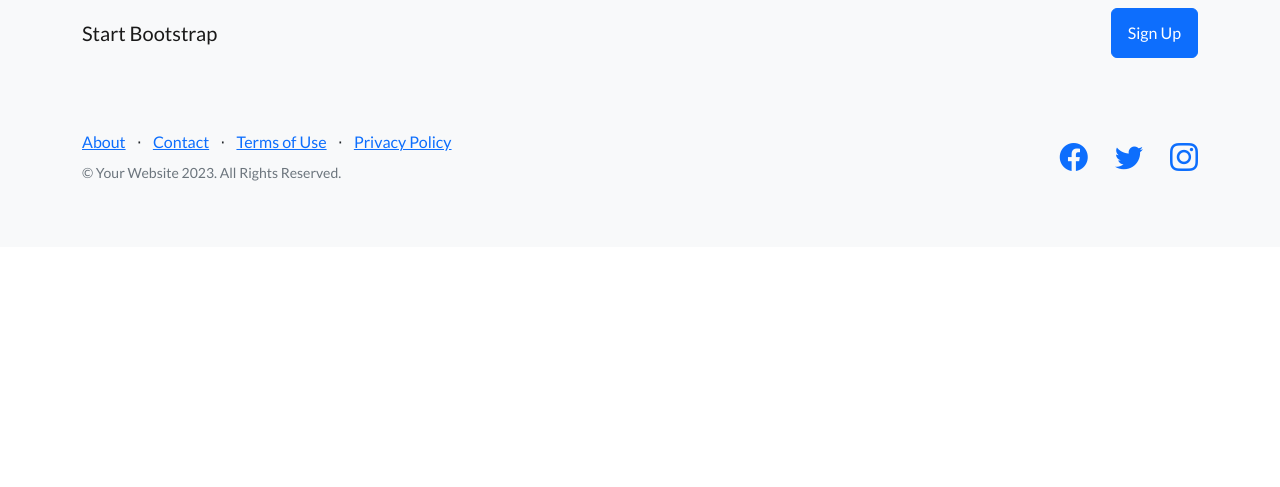
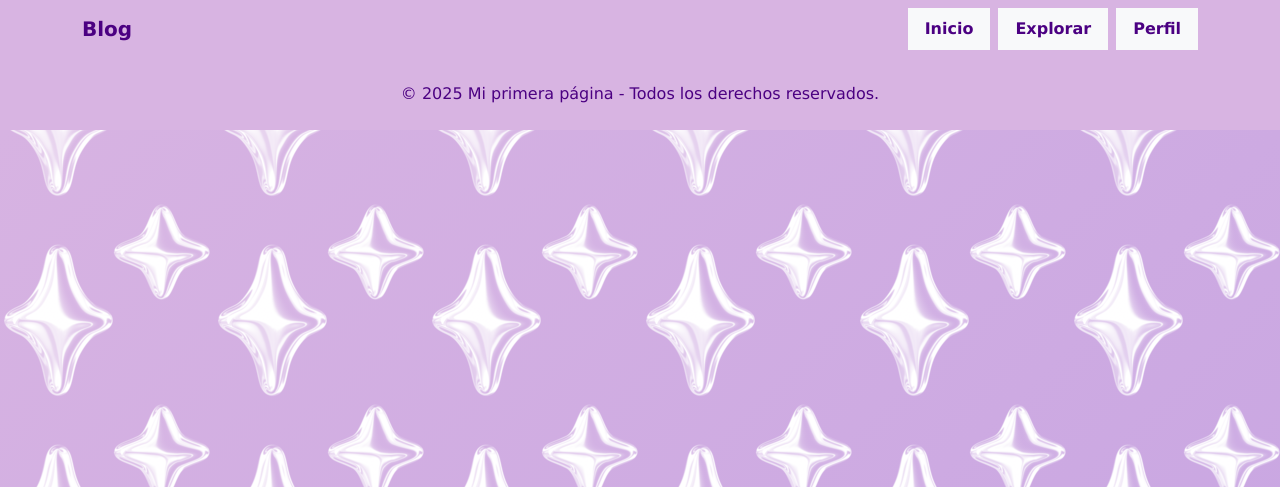
Before and after one commit to javier-alcala/TuPrimeraPagina-Alcala, a Django app: template blog/templates/blog/padre.html in a window 1280 px wide. Shown: the top 487 px of the page. Run offline with Django 5.2, Linux system fonts and the light colour scheme; the template is opened without the code that fills it, so the values that code supplies are empty; parts of the project's set-up code (start-up, migrations or seed data) failed here and were passed over; some libraries are stand-ins or nearby versions.

Commit message:
Creación de templates, incluyendo template padre, y página custom.css para el fondo del template de inicio

```diff
--- /dev/null
+++ b/blog/static/blog/css/custom.css
@@ -0,0 +1,22 @@
+/* Fondo Y2K */
+body {
+  background:
+      url("../assets/img/stars.png") repeat,
+      linear-gradient(135deg, #d8b4e2, #c2a0e2, #d8b4e2);
+  background-blend-mode: screen;
+  background-size: auto, 400% 400%;
+  animation: gradient 15s ease infinite;
+  font-family: Verdana, sans-serif;
+  color: #2c004c;
+}
+
+/* Botones rectangulares en navbar */
+.nav-link.btn {
+  border-radius: 0;
+}
+
+/* Hover para botones de navbar */
+.nav-link.btn:hover {
+  background-color: #b58ec2;
+  color: #ffffff;
+}
--- a/blog/templates/blog/padre.html
+++ b/blog/templates/blog/padre.html
@@ -15,55 +15,67 @@
         <link href="https://fonts.googleapis.com/css?family=Lato:300,400,700,300italic,400italic,700italic" rel="stylesheet" type="text/css" />
         <!-- Core theme CSS (includes Bootstrap)-->
         <link href="{% static 'blog/css/styles.css' %}" rel="stylesheet" />
+        <link href="{% static 'blog/css/custom.css' %}" rel="stylesheet" >
     </head>
     <body>
 
-        <!-- Navigation-->
-        <nav class="navbar navbar-light bg-light static-top">
-            <div class="container">
-                <a class="navbar-brand" href="#!">Start Bootstrap</a>
-                <a class="btn btn-primary" href="#signup">Sign Up</a>
+        <!-- Navigation -->
+        <nav class="navbar navbar-expand-lg" style="background-color: #D8B4E2;">
+        <div class="container">
+            <a class="navbar-brand" href="{% url 'inicio' %}"
+            style="font-family: Verdana, sans-serif; font-weight: bold; color: #4B0082;">
+            Blog
+            </a>
+            <button class="navbar-toggler" type="button" data-bs-toggle="collapse" data-bs-target="#navbarNav"
+            aria-controls="navbarNav" aria-expanded="false" aria-label="Toggle navigation">
+            <span class="navbar-toggler-icon"></span>
+            </button>
+            <div class="collapse navbar-collapse" id="navbarNav">
+            <ul class="navbar-nav ms-auto">
+                <li class="nav-item">
+                <a class="nav-link btn btn-light px-3 py-2 me-2" href="{% url 'inicio' %}"
+                    style="color: #4B0082; border-radius: 0; font-weight: bold; font-family: Verdana, sans-serif;">
+                    Inicio
+                </a>
+                </li>
+                <li class="nav-item">
+                <a class="nav-link btn btn-light px-3 py-2 me-2" href="{% url 'explorar' %}"
+                    style="color: #4B0082; border-radius: 0; font-weight: bold; font-family: Verdana, sans-serif;">
+                    Explorar
+                </a>
+                </li>
+                <li class="nav-item">
+                <a class="nav-link btn btn-light px-3 py-2" href="{% url 'perfil' %}"
+                    style="color: #4B0082; border-radius: 0; font-weight: bold; font-family: Verdana, sans-serif;">
+                    Perfil
+                </a>
+                </li>
+            </ul>
             </div>
+        </div>
         </nav>
 
+        <style>
+        .nav-link.btn:hover {
+            background-color: #b58ec2;
+            color: #ffffff;
+        }
+        </style>
+
         <main>
-            {% block content %}
+            {% block contenido %}
             <!-- Contenido especifico de cada pagina irá aquí -->
             {% endblock %}
         </main>
 
 
         <!-- Footer-->
-        <footer class="footer bg-light">
-            <div class="container">
-                <div class="row">
-                    <div class="col-lg-6 h-100 text-center text-lg-start my-auto">
-                        <ul class="list-inline mb-2">
-                            <li class="list-inline-item"><a href="#!">About</a></li>
-                            <li class="list-inline-item">⋅</li>
-                            <li class="list-inline-item"><a href="#!">Contact</a></li>
-                            <li class="list-inline-item">⋅</li>
-                            <li class="list-inline-item"><a href="#!">Terms of Use</a></li>
-                            <li class="list-inline-item">⋅</li>
-                            <li class="list-inline-item"><a href="#!">Privacy Policy</a></li>
-                        </ul>
-                        <p class="text-muted small mb-4 mb-lg-0">&copy; Your Website 2023. All Rights Reserved.</p>
-                    </div>
-                    <div class="col-lg-6 h-100 text-center text-lg-end my-auto">
-                        <ul class="list-inline mb-0">
-                            <li class="list-inline-item me-4">
-                                <a href="#!"><i class="bi-facebook fs-3"></i></a>
-                            </li>
-                            <li class="list-inline-item me-4">
-                                <a href="#!"><i class="bi-twitter fs-3"></i></a>
-                            </li>
-                            <li class="list-inline-item">
-                                <a href="#!"><i class="bi-instagram fs-3"></i></a>
-                            </li>
-                        </ul>
-                    </div>
-                </div>
-            </div>
+        <footer class="py-4" style="background-color: #D8B4E2;">
+        <div class="container text-center">
+            <p class="mb-0" style="color: #4B0082; font-family: Verdana, sans-serif;">
+            © 2025 Mi primera página - Todos los derechos reservados.
+            </p>
+        </div>
         </footer>
         <!-- Bootstrap core JS-->
         <script src="https://cdn.jsdelivr.net/npm/bootstrap@5.2.3/dist/js/bootstrap.bundle.min.js"></script>
--- a/blog/views.py
+++ b/blog/views.py
@@ -1,6 +1,6 @@
 from django.shortcuts import render
 
-def incio(request):
+def inicio(request):
     return render(request, 'blog/inicio.html')
 
 def perfil(request):
```
Also changed, not shown: blog/templates/blog/inicio.html (added, +24 -0 lines), blog/static/blog/assets/img/stars.png (added), blog/templates/blog/explorar.html (added), blog/templates/blog/perfil.html (added), 5 other files.
